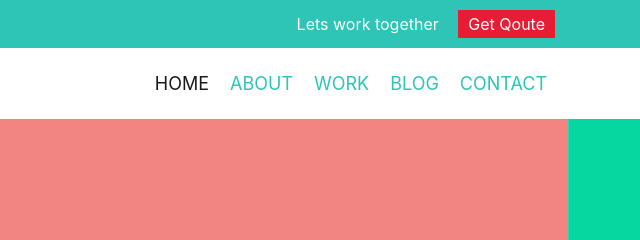
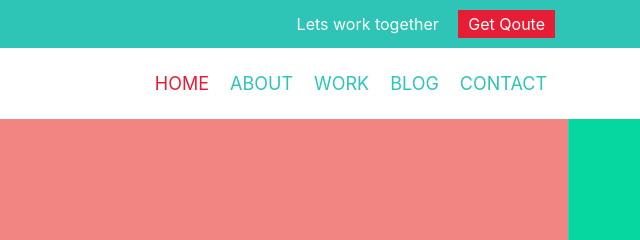
Before and after one commit to aitsihamou/bootstrap_template, a plain HTML site: page index.html in a window 1280 px wide. Shown: the top 240 px of the page, 640-1280 px from the left. Drawn offline with Linux system fonts and the light colour scheme.

Commit message:
modifier2 active in navbar

```diff
--- a/index.html
+++ b/index.html
@@ -45,10 +45,10 @@
 
 	  <div class="collapse navbar-collapse" id="navbarSupportedContent">
 	    <ul class="navbar-nav ml-auto">
-	      <li class="nav-item">
-	        <a class="nav-link active" href="#">Home </a>
+	      <li class="nav-item active">
+	        <a class="nav-link" href="#">Home </a>
 	      </li>
-	      <li class="nav-item " >
+	      <li class="nav-item" >
 	        <a class="nav-link" href="#">about</a>
 	      </li>
 	      <li class="nav-item">
```
Also changed, not shown: 1 other file.
